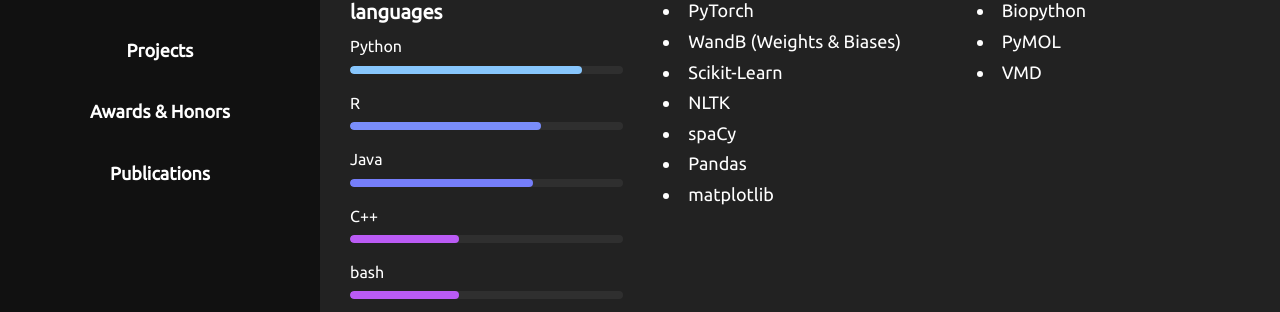
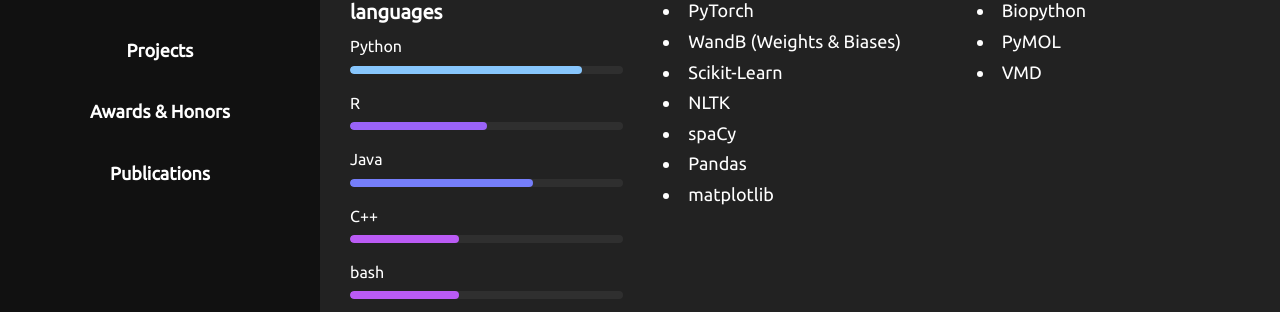
Before and after one commit to Esra-K/Esra-K.github.io, a Jekyll site: the page built from index.md, in a window 1280 px wide. Shown: the part 519-831 px from the top of the page. Built offline with Jekyll 4.4.1, drawn with Linux system fonts in a browser that asks for light colours; a style sheet for code colours, icons or effects is not loaded.

Commit message:
testing without li > data-percent

```diff
--- a/index.md
+++ b/index.md
@@ -34,7 +34,7 @@
         <h3>Programming/Markup languages</h3>
         <ul>
           <li data-percent="85">Python</li>
-          <li data-percent="70">R</li>
+          <li >R</li> <!-- data-percent="70" -->
           <li data-percent="67">Java</li>
           <li data-percent="40">C++</li>
           <li data-percent="40">bash</li>
```
